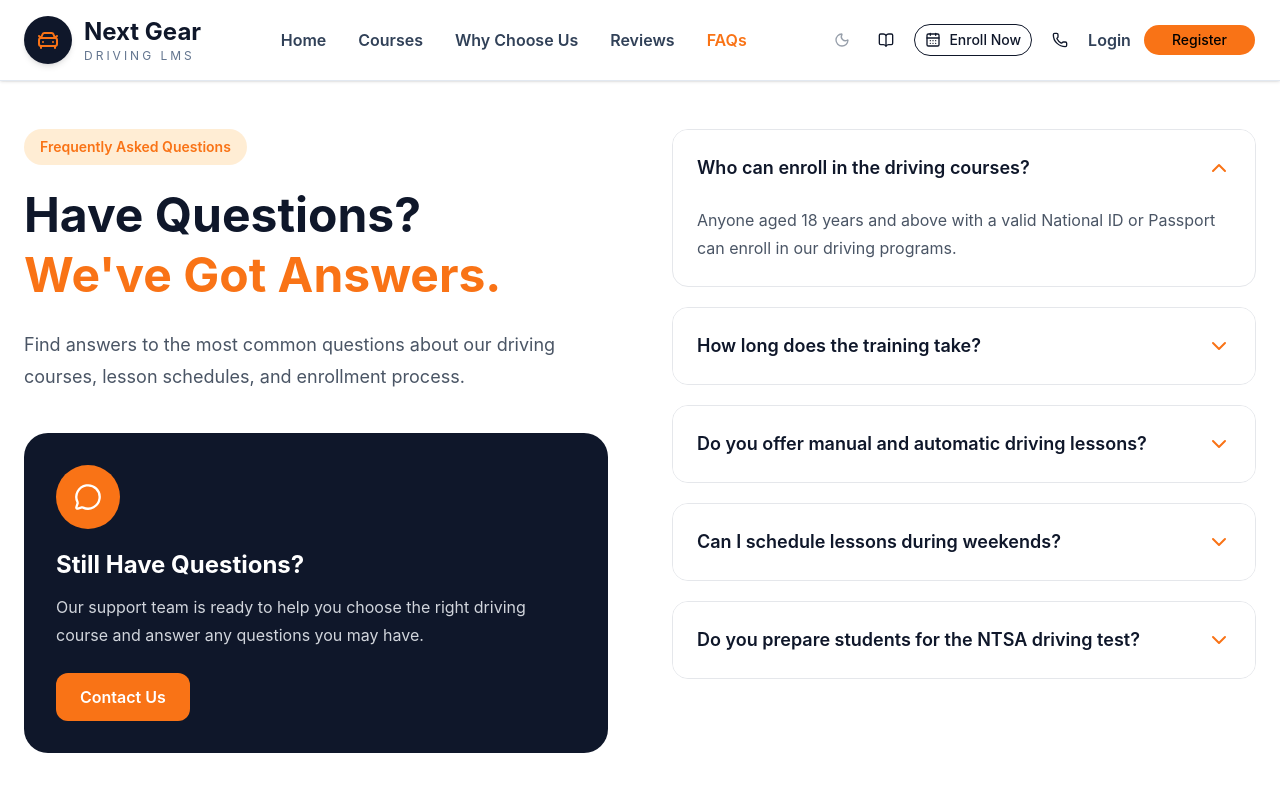
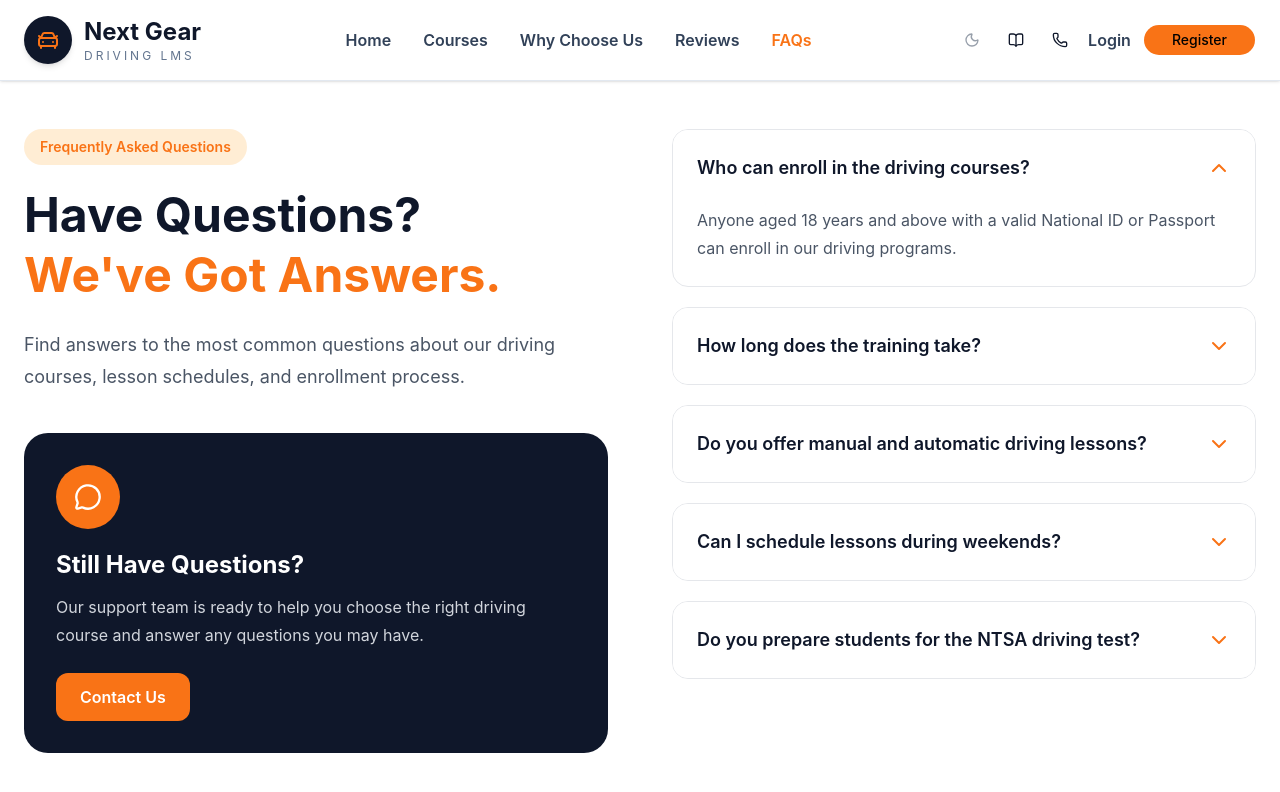
Before and after one commit to derrickweru73/next-gear-driving, a React (Vite) app: page /faq in a window 1280 px wide. Shown: the top 792 px of the page. Built offline with nearby package versions, Linux system fonts and the light colour scheme.

Commit message:
fix: update enrollment button

```diff
--- a/src/components/Navbar.jsx
+++ b/src/components/Navbar.jsx
@@ -86,27 +86,7 @@ const Navbar = () => {
               After approval -> booking lessons
           */}
 
-          {user?.enrolled === true ? (
-            <Link to="/practical-lessons">
-              <Button
-                variant="outline"
-                className="hidden xl:flex items-center gap-2 border-[#0F172A] text-[#0F172A] hover:bg-[#0F172A] hover:text-white rounded-full"
-              >
-                <CalendarDays className="w-4 h-4" />
-                Book Lesson
-              </Button>
-            </Link>
-          ) : (
-            <Link to="/enrolloment">
-              <Button
-                variant="outline"
-                className="hidden xl:flex items-center gap-2 border-[#0F172A] text-[#0F172A] hover:bg-[#0F172A] hover:text-white rounded-full"
-              >
-                <CalendarDays className="w-4 h-4" />
-                Enroll Now
-              </Button>
-            </Link>
-          )}
+
 
           <Link to="/contact">
             <Button
@@ -141,11 +121,14 @@ const Navbar = () => {
               */}
 
               {user?.enrolled === false && (
-                <Link
-                  to="/enroll"
-                  className="hidden md:block font-semibold text-slate-700 hover:text-[#F97316]"
-                >
-                  Enroll Now
+                <Link to="/enrollment">
+                  <Button
+                    variant="outline"
+                    className="hidden xl:flex items-center gap-2 border-[#0F172A] text-[#0F172A] hover:bg-[#0F172A] hover:text-white rounded-full"
+                  >
+                    <CalendarDays className="w-4 h-4" />
+                    Enroll Now
+                  </Button>
                 </Link>
               )}
 
```
